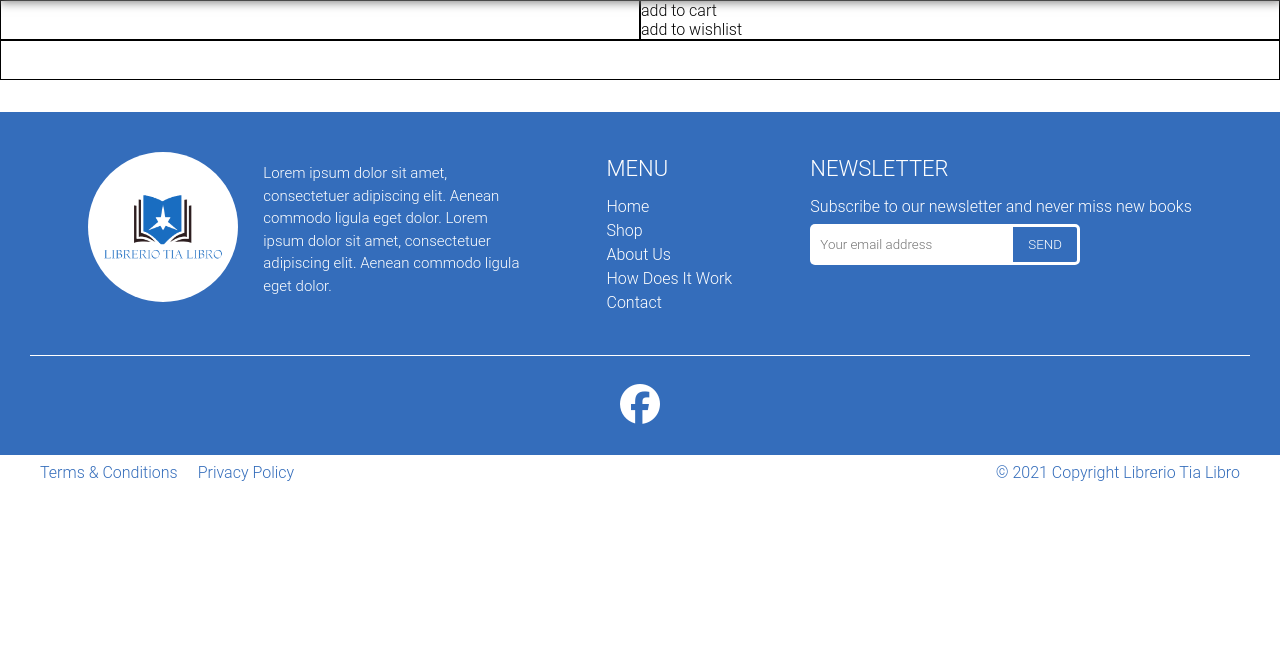
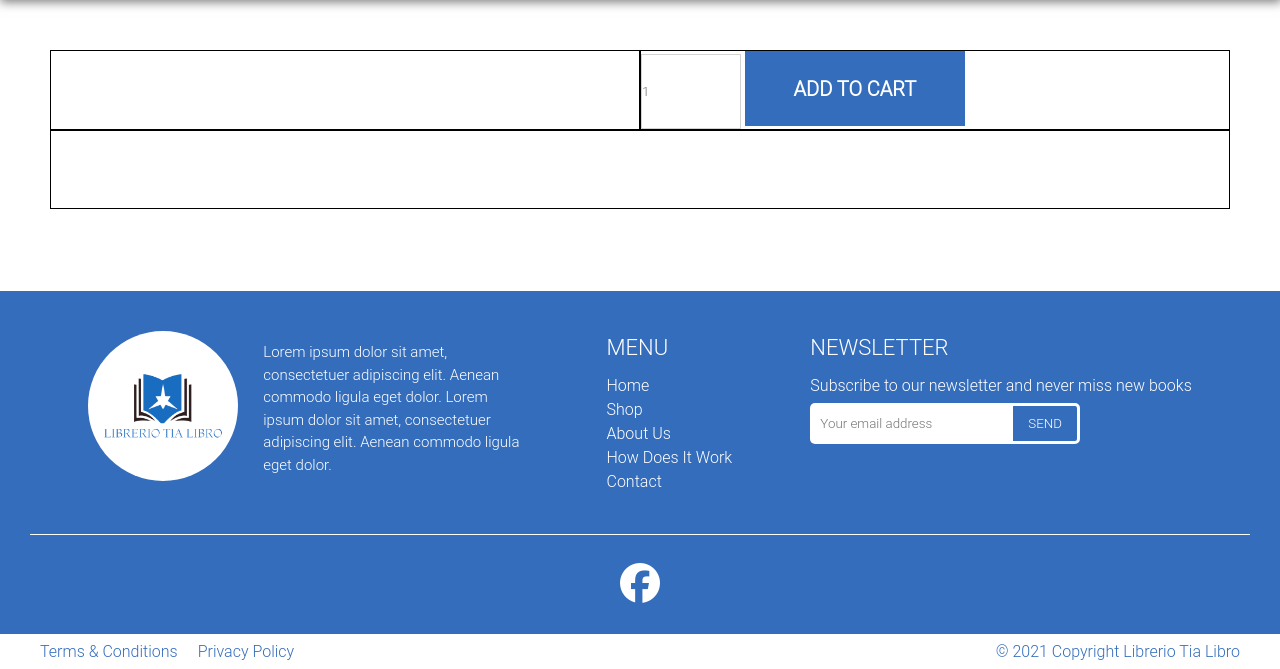
Before and after one commit to Team-A4-1/idoSite, a PHP site: page /public/views/productdetails.php in a window 1280 px wide. Shown: the part 82-751 px from the top of the page. Run offline with PHP 8.4, Linux system fonts and the light colour scheme; the template is opened without the code that fills it, so the values that code supplies are empty; some libraries are stand-ins or nearby versions.

Commit message:
Product details style update 2

```diff
--- a/public/views/productdetails.php
+++ b/public/views/productdetails.php
@@ -19,12 +19,14 @@
   grid-template-areas:
     "product-detail-left product-detail-right"
     "product-detail-bottom product-detail-bottom";
+    padding: 50px;
 }
 
 .product-detail-left {
   grid-area: product-detail-left;
   height: auto;
   border: 1px solid black;
+
 }
 
 .product-detail-right {
@@ -37,6 +39,39 @@
   grid-area: product-detail-bottom;
   height: auto;
   border: 1px solid black;
+}
+
+#title {
+    font-size: 45px;
+}
+
+#author {
+    font-size: 30px;
+}
+
+#addCart {
+    background-color: #346dbb;
+    color: white;
+    width: 220px;
+    height: 75px;
+    border: none;
+    font-weight: 600;
+    font-size: 20px;
+}
+
+#amount_togle {
+    background-color: white;
+    border: 1px solid lightgray;
+    color: #346dbb;
+    height: 75px;
+    width: 100px;
+}
+
+#image {
+    width: 65%;
+    margin-left: auto;
+    margin-right: auto;
+    display: block;
 }
 
 </style>
@@ -58,11 +93,10 @@ echo "<script>var id= $id;</script>";
 
             <div class="product-detail-right">
                 <div class="side">
-                    <h1 id="title"></h1>
+                    <p id="title"></p>
                     <p id="author"></p>
-                    <div id="amount_togle"></div>
-                    <div id="addCart">add to cart</div>
-                    <div id="addWishlist">add to wishlist</div>
+                    <input type="number" id="amount_togle" name="quantity" placeholder="1" min="1" max="10">
+                    <button id="addCart">ADD TO CART</button>
                 </div>
             </div>
 
```
